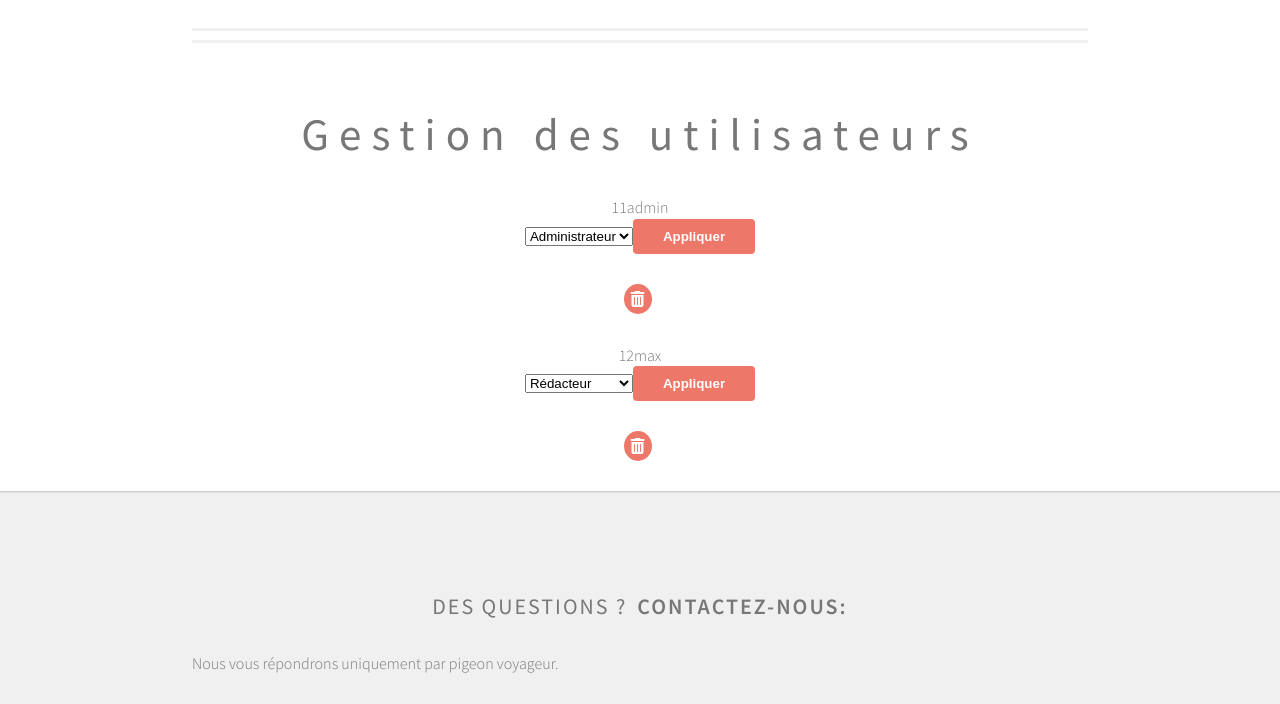
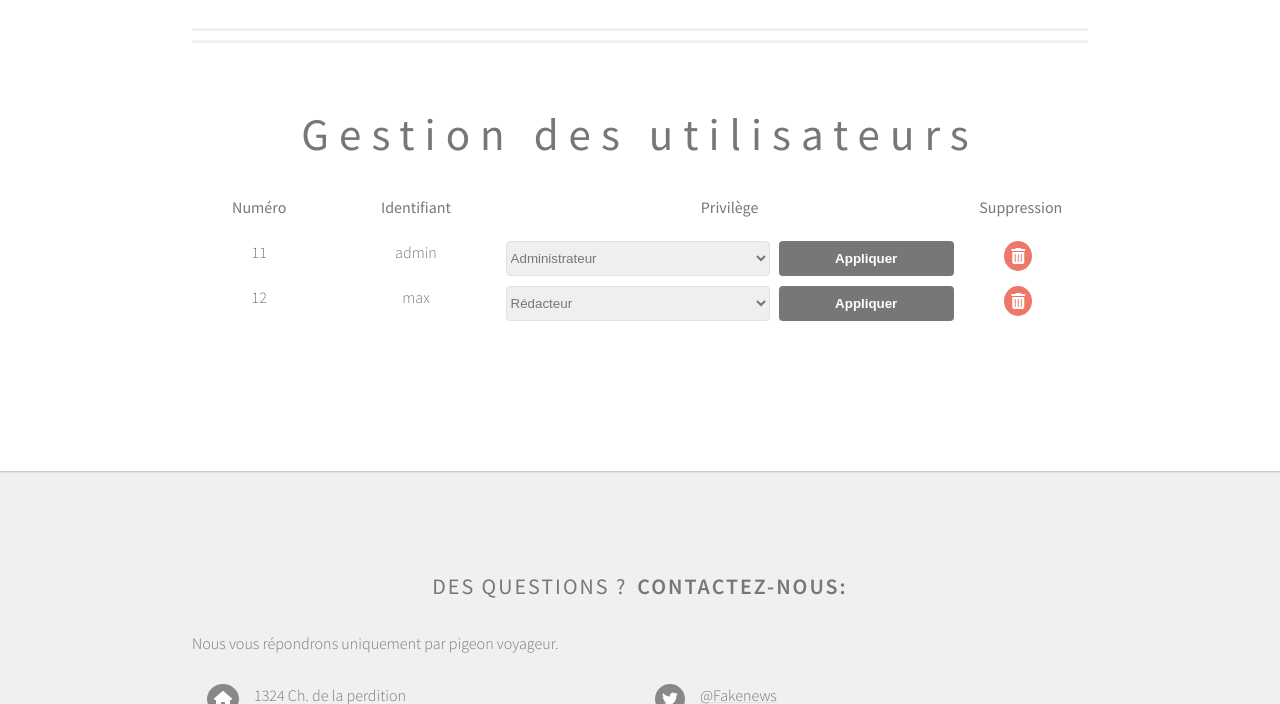
Before and after one commit to Max6613/fake-news-ii, a PHP site: page /users.php in a window 1280 px wide. Shown: the part 265-969 px from the top of the page. Run offline with PHP 8.4, Linux system fonts and the light colour scheme; the visitor is signed in with stand-in values (Sample User, id 1); data comes from the database, SQL or seed files in the repository; some libraries are stand-ins or nearby versions.

Commit message:
page utilisateur, affichage, modification de role, suppression OK, TODO l'ajout d'un nouvel utilisateur

```diff
--- a/classes/Article.php
+++ b/classes/Article.php
@@ -43,7 +43,9 @@
     {
         $html = '';
 
-        if (IS_REDAC){
+        if (isset($_SESSION['loggedin']) && $_SESSION['loggedin'] && isset($_SESSION['role']) &&
+            ($_SESSION['role'] == 'administrator' || $_SESSION['role'] == 'redactor')
+){
             $html .= '<div class="mod-btns">
                         <a  href="mod_article.php?id=' . $this->_id . '" class="mod-logo"><i class="fas fa-edit ico mod-icon"></i></a>
                         <span class="del-logo"><i class="fas fa-trash-alt ico mod-icon"></i></span>
@@ -70,7 +72,9 @@
     public function ToStrTrucsPreview()
     {
         $html = '';
-        if (IS_REDAC){
+        if (isset($_SESSION['loggedin']) && $_SESSION['loggedin'] && isset($_SESSION['role']) &&
+            ($_SESSION['role'] == 'administrator' || $_SESSION['role'] == 'redactor')
+){
             $html .= '<div class="mod-btns">
                         <a  href="mod_article.php?id=' . $this->_id . '" class="mod-logo"><i class="fas fa-edit ico mod-icon"></i></a>
                         <span class="del-logo"><i class="fas fa-trash-alt ico mod-icon"></i></span>
@@ -104,7 +108,11 @@
                 <div>
                     <span class="date">' . $this->_date . '</span>';
 
-        if (IS_REDAC){
+        if (isset($_SESSION['loggedin']) && $_SESSION['loggedin'] &&
+        isset($_SESSION['role']) &&
+        ($_SESSION['role'] == 'administrator' ||
+        $_SESSION['role'] == 'redactor')
+){
             $html .= '<a  href="mod_article.php?id=' . $this->_id . '" class="mod-logo"><i class="fas fa-edit ico mod-icon"></i></a>';
         }
 
--- a/classes/Html.php
+++ b/classes/Html.php
@@ -44,7 +44,7 @@
 
         if (!empty($this->_child)){
             foreach ($this->_child as $child){
-                if (get_class($child) == 'Html'){
+                if (!empty($child) && get_class($child) == 'Html'){
                     $html .= $child->ToStr();
                 }
             }
--- a/classes/PDOArticle.php
+++ b/classes/PDOArticle.php
@@ -183,7 +183,7 @@
             return false;
         }
 
-        $sql = 'DELETE FROM posts WHERE `id` = ?';
+        $sql = 'DELETE FROM `posts` WHERE `id` = ?';
         $stmt = $connection->prepare($sql);
         $res = $stmt->execute([$article_id]);
 
--- a/classes/PDOUser.php
+++ b/classes/PDOUser.php
@@ -107,19 +107,23 @@
                 $hidden_inp = new Html('input', ['type'=>'hidden', 'name'=>'id', 'value'=>$user->GetId()]);
 
                 //Création du bouton de validation du formulaire
-                $btn = new Html('button', ['type'=>'submit'], 'Appliquer');
+                $btn = new Html('button', ['type'=>'submit', 'disabled'=>null], 'Appliquer');
 
                 //Création du formulaire
-                $form = new Html('form', ['action'=>'scripts/php/modif_role_user.php', 'method'=>'POST'], null, [$select, $hidden_inp, $btn]);
+                $form = new Html('form', ['action'=>'scripts/php/modif_role_user.php', 'method'=>'POST', 'class'=>'user-role'], null, [$hidden_inp, $select, $btn]);
 
                 //Création du span pour l'id
-                $id_span = new Html('span', null, $user->GetId());
+                $id_span = new Html('span', ['class'=>'user-id'], $user->GetId());
 
                 //Création du span pour le login
-                $login_span = new Html('span', null, $user->GetLogin());
+                $login_span = new Html('span', ['class'=>'user-login'], $user->GetLogin());
 
                 //Création du bouton de suppression
-                $del_span = new Html('span', null, null, [new Html('i', ['class'=>'fas fa-trash-alt ico mod-icon'])]);
+                $del_span = null;
+                if (isset($_SESSION['loggedin']) && $_SESSION['loggedin'] && isset($_SESSION['role'])
+                    && $_SESSION['role'] == 'administrator' && $_SESSION['id'] != $user->GetId()){
+                    $del_span = new Html('span', ['class'=>'user-del ' . $user->GetId()], null, [new Html('i', ['class'=>'fas fa-trash-alt ico mod-icon'])]);
+                }
 
                 //Création de la div pour les données de l'utilisateur
                 $user_div = new Html('div', ['class'=>'user'], null, [$id_span, $login_span, $form, $del_span]);
@@ -132,7 +136,7 @@
     }
 
 
-    public function ModRole(int $id, string $role) : bool
+    public function ModRole(int $user_id, string $role) : bool
     {
         $connection = $this->GetConnection();
 
@@ -142,11 +146,29 @@
 
         $sql = 'UPDATE `users` SET `role` = ? WHERE `id` = ?';
         $stmt = $connection->prepare($sql);
-        $res = $stmt->execute([$role, $id]);
+        $res = $stmt->execute([$role, $user_id]);
 
         if (!$res){
             return false;
         }
         return true;
     }
+
+
+    public function DelUser(int $user_id) : bool
+    {
+        $connection = $this->GetConnection();
+        if (!$connection){
+            return false;
+        }
+
+        $sql = 'DELETE FROM `users` WHERE `id` = ?';
+        $stmt = $connection->prepare($sql);
+        $res = $stmt->execute([$user_id]);
+
+        if(!$res){
+            return false;
+        }
+        return true;
+    }
 }
--- a/css/style.css
+++ b/css/style.css
@@ -1,4 +1,6 @@
 @import url("https://use.fontawesome.com/releases/v5.13.0/css/all.css");
+
+/* TODO passer les unites en REM ou VH/VW ou %*/
 
 /*----------Généralités----------*/
 :root {
--- /dev/null
+++ b/css/users.css
@@ -0,0 +1,57 @@
+main {
+  margin-bottom: 150px;
+}
+
+.user {
+  display: flex;
+  height: 35px;
+  margin-bottom: 10px;
+  width: 100%;
+}
+
+.user > .user-id {
+  flex-basis: 15%;
+}
+
+.user > .user-login {
+  flex-basis: 20%;
+}
+
+.user > .user-role {
+  flex-basis: 50%;
+}
+
+.user:not(.user-header) > .user-role {
+  display: flex;
+  justify-content: space-between;
+}
+
+.user > .user-role select {
+  border-radius: 4px;
+  color: var(--mid-grey);
+  flex-basis: 59%;
+  border-color: var(--lighter-grey);
+}
+
+.user > .user-role button {
+  margin-bottom: 0;
+  padding: 10px;
+  flex-basis: 39%;
+}
+
+.user > .user-role button:disabled {
+  background: var(--mid-grey);
+  cursor: not-allowed;
+}
+
+.user > .user-del {
+  flex-basis: 15%;
+}
+
+.user > .user-del .ico {
+  cursor: pointer;
+}
+
+.user-header {
+  font-weight: 400;
+}
--- a/inc/global.php
+++ b/inc/global.php
@@ -10,7 +10,12 @@
 define('DEL_LOGO', '<span class="del-logo"><i class="fas fa-trash ico mod-icon"></i></span>');
 
 //Scripts
-define('ADMINISTRATION_SCRIPT', '<script type="application/javascript" src="scripts/js/administration.js"></script>');
+define('ADMINISTRATION_SCRIPT', '<script type="application/javascript" src="scripts/js/administration.js"></script>
+                                 <script type="application/javascript" src="scripts/js/modal.js"></script>
+                                 <script type="application/javascript" src="scripts/js/create_html.js"></script>');
+define('USER_ADMINISTRATION_SCRIPT', '<script type="application/javascript" src="scripts/js/user_administration.js"></script>
+                                      <script type="application/javascript" src="scripts/js/modal.js"></script>
+                                      <script type="application/javascript" src="scripts/js/create_html.js"></script>');
 
 //Conditions
 // utilisateur connecté en tant qu'administrateur ou rédacteur
--- a/inc/html_head.php
+++ b/inc/html_head.php
@@ -70,7 +70,11 @@
 
         case '/mentions_illegales.php':
             $title = 'Mentions illégales - Fake News II';
+            break;
 
+        case '/users.php':
+            $title = 'Gestion utilisateurs - Fake News II';
+            $style = 'users';
             break;
     }
 
--- a/inc/nav.php
+++ b/inc/nav.php
@@ -59,7 +59,8 @@
         </li>
 
         <?php
-        if (IS_ADMIN){
+        if (isset($_SESSION['loggedin']) && $_SESSION['loggedin'] && isset($_SESSION['role'])
+            && $_SESSION['role'] == 'administrator'){
             echo '<li>
                       <a href="/users.php"><i class="fas fa-user ico menu-icon"></i> Utilisateurs</a>
                   </li>';
--- a/mentions_illegales.php
+++ b/mentions_illegales.php
@@ -32,7 +32,10 @@
 
                     //Si utilisateur connecté en tant qu'admin ou redac,
                     // affichage du logo de modification
-                    if (IS_REDAC){
+                    if (isset($_SESSION['loggedin']) && $_SESSION['loggedin'] &&
+        isset($_SESSION['role']) &&
+        ($_SESSION['role'] == 'administrator' ||
+        $_SESSION['role'] == 'redactor')){
                         echo MOD_LOGO;
                     }
                     ?>
--- /dev/null
+++ b/scripts/js/create_html.js
@@ -0,0 +1,17 @@
+/**
+ * Créé une balise html avec en option des attributs et une valeur
+ */
+function createHtmlElmnt(markup, attribute = null, value = null) {
+  markup = document.createElement(markup);
+
+  if (attribute != null) {
+    for (let attr in attribute) {
+      markup.setAttribute(attr, attribute[attr]);
+    }
+  }
+
+  if (value != null) {
+    markup.innerHTML = value;
+  }
+  return markup;
+}
--- /dev/null
+++ b/scripts/js/user_administration.js
@@ -0,0 +1,26 @@
+$(".mod-icon").on("click", function () {
+  console.log("coucou click");
+  let user = this.parentNode;
+
+  buildModal(user.classList[1], "utilisateur");
+});
+
+//Au changement de valeur du select, si la valeur selectionné
+// est la valeur par défaut, alors on désactive le bouton,
+// sinon on l'active
+$("select").on("change", function () {
+  selection = $(this).val();
+  btn = $(this).next();
+
+  if (
+    $(this)
+      .find("option[value=" + selection + "]")
+      .attr("selected")
+  ) {
+    //Désactive le bouton
+    btn.attr("disabled", "_blank");
+  } else {
+    //Active le bouton
+    btn.removeAttr("disabled");
+  }
+});
--- a/scripts/php/del_article.php
+++ b/scripts/php/del_article.php
@@ -6,8 +6,8 @@
 require_once '../../classes/PDOArticle.php';
 
 if (!empty($_GET['id'])){
-    $pdoArticle = new PDOArticle();
-    $pdoArticle->DelArticle($_GET['id']);
+    $pdo_article = new PDOArticle();
+    $pdo_article->DelArticle($_GET['id']);
 }
 
 header('Location: ' . $_SERVER['HTTP_REFERER']);
--- a/trucs_en_toc.php
+++ b/trucs_en_toc.php
@@ -92,7 +92,10 @@
     <?php
     //Si utilisateur connecté en tant qu'admin ou redac,
     // ajout du script permettant la modification d'éléments
-    if (IS_REDAC){
+    if (isset($_SESSION['loggedin']) && $_SESSION['loggedin'] &&
+        isset($_SESSION['role']) &&
+        ($_SESSION['role'] == 'administrator' ||
+        $_SESSION['role'] == 'redactor')){
         echo ADMINISTRATION_SCRIPT;
     }
     ?>
--- a/users.php
+++ b/users.php
@@ -2,11 +2,14 @@
 <html lang="fr">
 <?php
 require_once 'inc/global.php';
-if (!IS_ADMIN){
-    header('Location: /');
+require_once 'inc/html_head.php';
+
+if (!(isset($_SESSION['loggedin']) && $_SESSION['loggedin'] &&
+    isset($_SESSION['role']) && $_SESSION['role'] == 'administrator')){
+        header('Location: /');
 }
 
-require_once 'inc/html_head.php';
+
 ?>
 
 <body>
@@ -26,6 +29,7 @@
                 </div>
 
                 <div id="index-phrase" class="phrase">
+
                     <?php
                     require_once 'classes/PDOSetting.php';
 
@@ -34,6 +38,7 @@
                     $setting = $pdo_sett->GetSetting(INDEX_PHRASE_ID);
                     echo $setting->getValue();
                     ?>
+
                 </div>
 
             </div>
@@ -45,6 +50,13 @@
             <section class="container">
                 <h1>Gestion des utilisateurs</h1>
 
+                <div class="user user-header">
+                    <span class="user-id">Numéro</span>
+                    <span class="user-login">Identifiant</span>
+                    <span class="user-role">Privilège</span>
+                    <span class="user-del">Suppression</span>
+                </div>
+
                 <?php
                 require_once 'classes/PDOUser.php';
 
@@ -54,6 +66,8 @@
 
                 ?>
 
+                <!-- TODO ajouter une ligne avant/apres les utilisateurs, pour ajouter un utilisateur -->
+
             </section>
         </main>
 
@@ -61,5 +75,14 @@
 
     </div>
     <script type="application/javascript" src="scripts/js/menu_deployment.js"></script>
+
+    <?php
+    //Si utilisateur connecté en tant qu'admin ou redac,
+    // ajout du script permettant la modification d'éléments
+    if (isset($_SESSION['loggedin']) && $_SESSION['loggedin'] &&
+        isset($_SESSION['role']) && $_SESSION['role'] == 'administrator'){
+        echo USER_ADMINISTRATION_SCRIPT;
+    }
+    ?>
 </body>
 </html>
```
Also changed, not shown: index.php (+8 -2 lines), scripts/js/administration.js (+3 -65 lines), scripts/js/modal.js (added, +55 -0 lines), scripts/php/del_user.php (added, +13 -0 lines).
